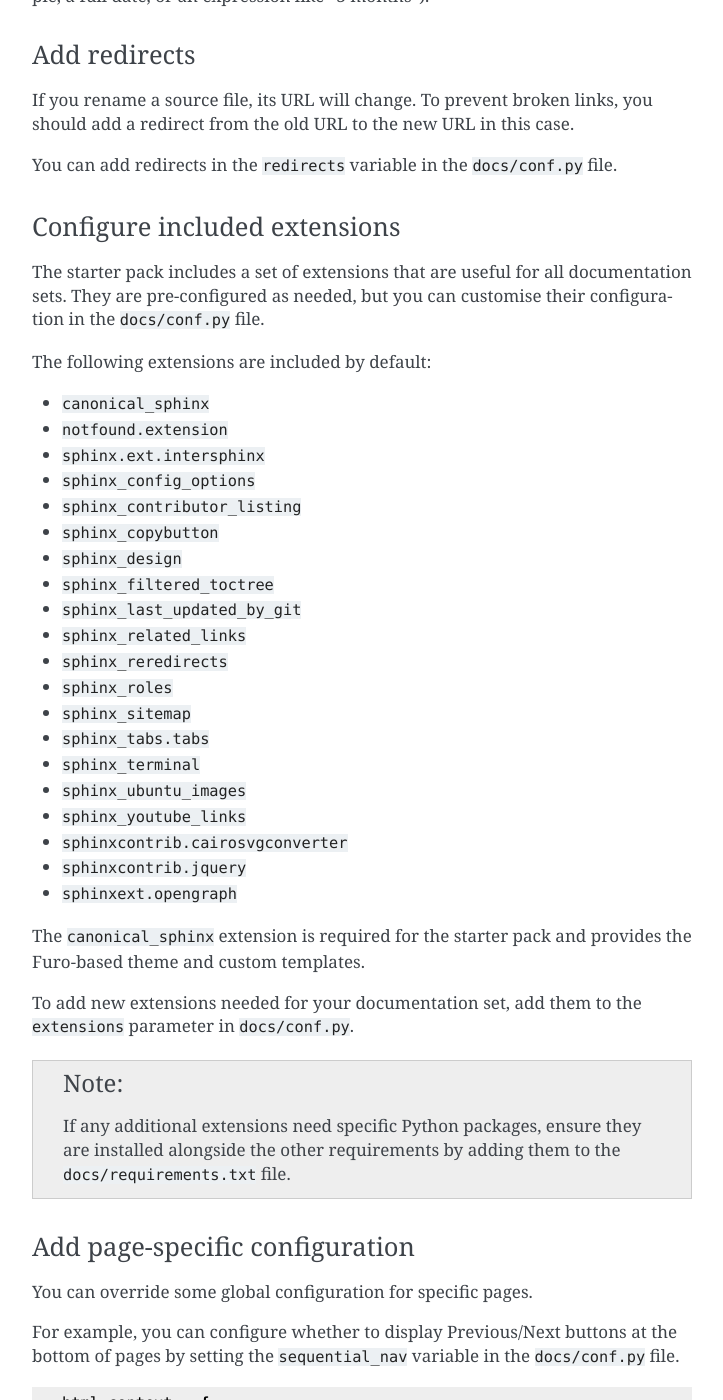
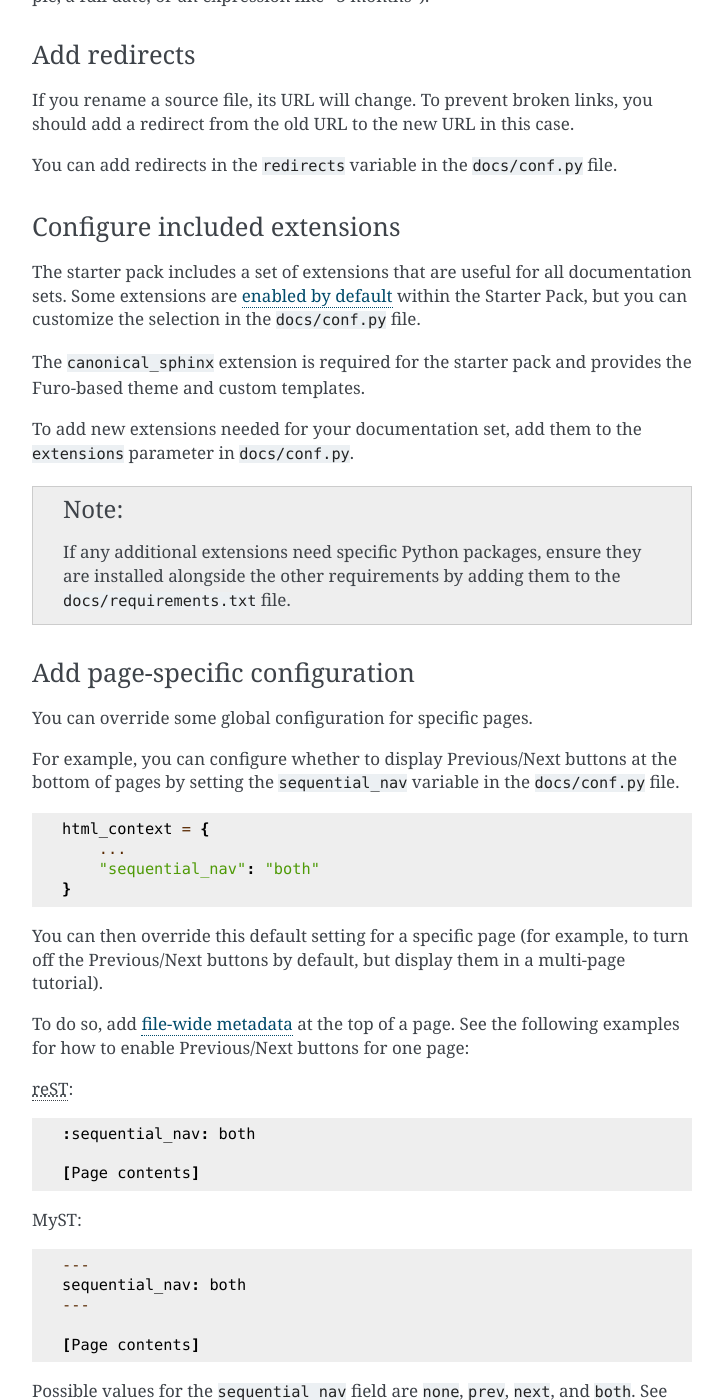
Before and after one commit to canonical/sphinx-docs-starter-pack, a Sphinx documentation site: the page built from docs/how-to/customise.rst, in a window 1280 px wide and 1400 px high, scrolled down 2360 px. Shown: the whole window, without its empty margins (388-1111 px from the left). Built offline with Sphinx 7.4.7, drawn with Linux system fonts in a browser that asks for light colours; pages that are not in the unit, such as notebooks, are missing from menus; cross-references to code outside the pages are shown as plain code.

Commit message:
Add explanation of various components within SP (#530)
- Add an explanation of the Starter Pack's core components
- Move information about default extensions into a new reference

---------

Co-authored-by: Erin Conley <erin.conley@canonical.com>
Co-authored-by: Michael DuBelko <michael.dubelko@canonical.com>
Co-authored-by: Minae Lee <minae.lee@canonical.com>
Co-authored-by: JJ Coldiron <jj.coldiron@canonical.com>

```diff
--- a/docs/.custom_wordlist.txt
+++ b/docs/.custom_wordlist.txt
@@ -78,3 +78,6 @@ Makefile
 rediraffe
 retrigger(ing)?
 Diátaxis
+preconfigured
+venv
+rtd
--- a/docs/explanation/index.rst
+++ b/docs/explanation/index.rst
@@ -17,3 +17,4 @@ The starter pack is built using standard Python tools, and is both deep and flex
     :hidden:
 
     build
+    components
--- a/docs/how-to/customise.rst
+++ b/docs/how-to/customise.rst
@@ -94,30 +94,7 @@ Configure included extensions
 ~~~~~~~~~~~~~~~~~~~~~~~~~~~~~
 
 The starter pack includes a set of extensions that are useful for all documentation sets.
-They are pre-configured as needed, but you can customise their configuration in the  :file:`docs/conf.py` file.
-
-The following extensions are included by default:
-
-* ``canonical_sphinx``
-* ``notfound.extension``
-* ``sphinx.ext.intersphinx``
-* ``sphinx_config_options``
-* ``sphinx_contributor_listing``
-* ``sphinx_copybutton``
-* ``sphinx_design``
-* ``sphinx_filtered_toctree``
-* ``sphinx_last_updated_by_git``
-* ``sphinx_related_links``
-* ``sphinx_reredirects``
-* ``sphinx_roles``
-* ``sphinx_sitemap``
-* ``sphinx_tabs.tabs``
-* ``sphinx_terminal``
-* ``sphinx_ubuntu_images``
-* ``sphinx_youtube_links``
-* ``sphinxcontrib.cairosvgconverter``
-* ``sphinxcontrib.jquery``
-* ``sphinxext.opengraph``
+Some extensions are :ref:`enabled by default <reference-default-sphinx-extensions>` within the Starter Pack, but you can customize the selection in the  :file:`docs/conf.py` file.
 
 The ``canonical_sphinx`` extension is required for the starter pack and provides the Furo-based theme and custom templates.
 
--- a/docs/reference/index.rst
+++ b/docs/reference/index.rst
@@ -15,5 +15,6 @@ Contents
 
    automatic_checks
    removed-url-check
+   default-extensions
    rst-syntax-reference
    myst-syntax-reference
```
Also changed, not shown: docs/explanation/components.rst (added, +136 -0 lines), docs/reference/default-extensions.rst (added, +77 -0 lines), docs/reuse/components.yaml (added, +67 -0 lines), docs/explanation/assets/extensions.png (added), docs/explanation/assets/python-starter-pack.png (added), docs/explanation/assets/rtd-build.png (added), docs/explanation/assets/sphinx.png (added), docs/explanation/assets/third-party.png (added).
